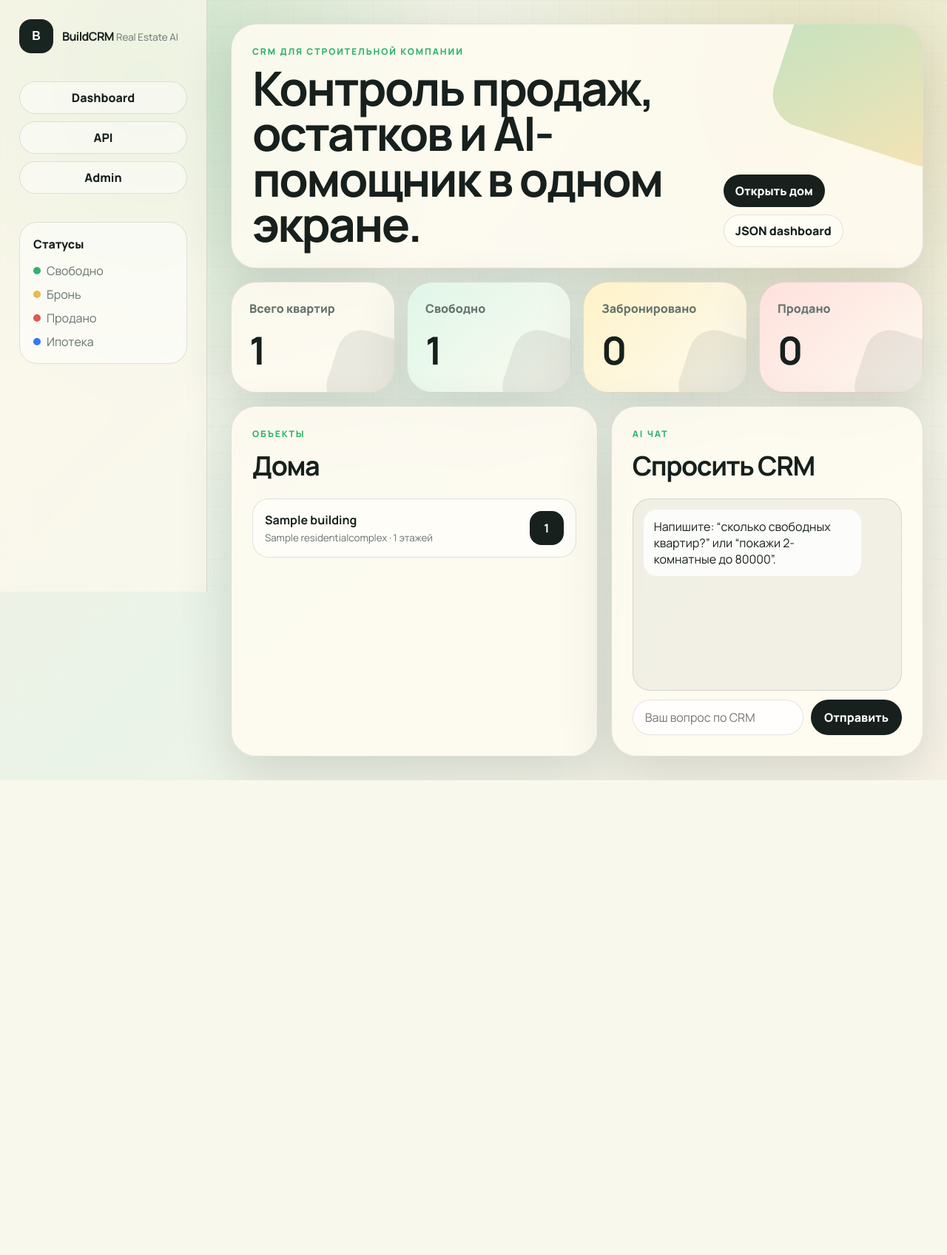
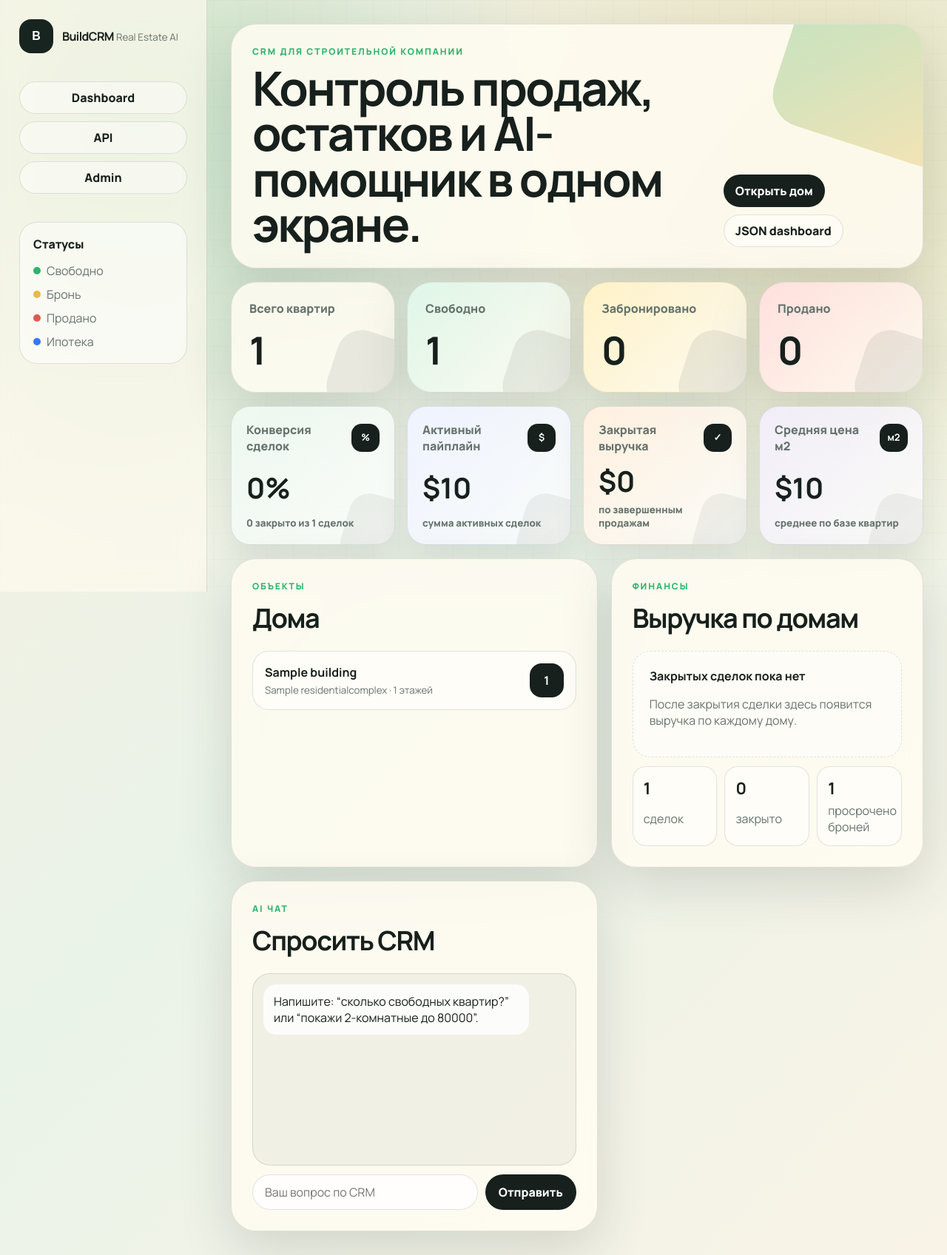
Before and after one commit to electrovenik228/BuildCRM, a Django app: page / in a window 1280 px wide. Shown: the whole page at 74% size. Before the commit the page ends 1055 px from the top, so only its background shows below. Run offline with Django 5.2, Linux system fonts and the light colour scheme; tables that the repository leaves empty hold one stand-in row (values such as "Sample post"); some web fonts are replaced.

Commit message:
first commit

```diff
--- a/crm/static/crm/app.css
+++ b/crm/static/crm/app.css
@@ -291,6 +291,88 @@ h2 {
 .kpi-card.reserved { background: linear-gradient(135deg, var(--yellow-soft), var(--panel)); }
 .kpi-card.sold { background: linear-gradient(135deg, var(--red-soft), var(--panel)); }
 
+.finance-grid {
+  display: grid;
+  grid-template-columns: repeat(4, minmax(0, 1fr));
+  gap: 16px;
+  margin-top: 18px;
+}
+
+.finance-card {
+  display: grid;
+  align-content: space-between;
+  min-height: 142px;
+  padding: 20px;
+  border: 1px solid var(--line);
+  border-radius: 26px;
+  background: rgba(255, 255, 255, 0.58);
+  box-shadow: 0 16px 42px rgba(43, 53, 47, 0.1);
+  overflow: hidden;
+  position: relative;
+}
+
+.finance-card::after {
+  content: "";
+  position: absolute;
+  right: -28px;
+  bottom: -32px;
+  width: 96px;
+  height: 96px;
+  border-radius: 28px;
+  transform: rotate(16deg);
+  background: rgba(23, 32, 28, 0.06);
+}
+
+.finance-card.conversion { background: linear-gradient(135deg, #edf8ef, rgba(255, 255, 255, 0.74)); }
+.finance-card.pipeline { background: linear-gradient(135deg, #eef3ff, rgba(255, 255, 255, 0.74)); }
+.finance-card.revenue { background: linear-gradient(135deg, #fff0df, rgba(255, 255, 255, 0.74)); }
+.finance-card.sqm { background: linear-gradient(135deg, #f1edf8, rgba(255, 255, 255, 0.74)); }
+
+.finance-topline {
+  display: flex;
+  justify-content: space-between;
+  gap: 12px;
+  align-items: center;
+  position: relative;
+  z-index: 1;
+}
+
+.finance-card span {
+  color: var(--muted);
+  font-weight: 800;
+}
+
+.finance-topline b {
+  display: grid;
+  place-items: center;
+  min-width: 38px;
+  height: 38px;
+  padding: 0 8px;
+  border-radius: 14px;
+  color: #fff;
+  font-size: 13px;
+  line-height: 1;
+  background: var(--ink);
+}
+
+.finance-card strong {
+  display: block;
+  margin-top: 18px;
+  font-size: clamp(30px, 3vw, 40px);
+  line-height: 1;
+  position: relative;
+  z-index: 1;
+}
+
+.finance-card small {
+  display: block;
+  margin-top: 10px;
+  color: var(--muted);
+  font-weight: 800;
+  position: relative;
+  z-index: 1;
+}
+
 .dashboard-grid {
   display: grid;
   grid-template-columns: minmax(0, 1.08fr) minmax(340px, 0.92fr);
@@ -347,11 +429,37 @@ h2 {
 .building-row b {
   display: grid;
   place-items: center;
-  width: 46px;
-  height: 46px;
+  min-width: 46px;
+  min-height: 46px;
+  padding: 0 10px;
   border-radius: 16px;
   background: var(--ink);
   color: #fff;
+}
+
+.metric-row {
+  cursor: default;
+}
+
+.inline-metrics {
+  display: grid;
+  grid-template-columns: repeat(3, minmax(0, 1fr));
+  gap: 10px;
+}
+
+.inline-metrics span {
+  display: grid;
+  gap: 4px;
+  padding: 14px;
+  border: 1px solid var(--line);
+  border-radius: 18px;
+  color: var(--muted);
+  background: rgba(255, 255, 255, 0.48);
+}
+
+.inline-metrics strong {
+  color: var(--ink);
+  font-size: 22px;
 }
 
 .ai-panel {
@@ -599,6 +707,10 @@ h2 {
     grid-template-columns: repeat(2, minmax(0, 1fr));
   }
 
+  .finance-grid {
+    grid-template-columns: repeat(2, minmax(0, 1fr));
+  }
+
   .dashboard-grid {
     grid-template-columns: 1fr;
   }
@@ -764,6 +876,18 @@ h2 {
     margin-top: 12px;
   }
 
+  .finance-grid {
+    grid-template-columns: 1fr;
+    gap: 10px;
+    margin-top: 12px;
+  }
+
+  .finance-card {
+    min-height: 92px;
+    padding: 16px;
+    border-radius: 22px;
+  }
+
   .kpi-card {
     min-height: 104px;
     padding: 18px;
@@ -790,6 +914,10 @@ h2 {
   }
 
   .building-stats {
+    grid-template-columns: 1fr;
+  }
+
+  .inline-metrics {
     grid-template-columns: 1fr;
   }
 
--- a/crm/static/crm/app.js
+++ b/crm/static/crm/app.js
@@ -3,6 +3,12 @@ function getCookie(name) {
   const parts = value.split(`; ${name}=`);
   if (parts.length === 2) return parts.pop().split(';').shift();
   return '';
+}
+
+function formatCurrency(value) {
+  const amount = Number(value);
+  if (!Number.isFinite(amount)) return '$0';
+  return `$${amount.toLocaleString('en-US', { maximumFractionDigits: 0 })}`;
 }
 
 function setupApartmentModal() {
@@ -25,7 +31,7 @@ function setupApartmentModal() {
       fields.floor.textContent = card.dataset.floor;
       fields.rooms.textContent = card.dataset.rooms;
       fields.area.textContent = card.dataset.area;
-      fields.price.textContent = card.dataset.price;
+      fields.price.textContent = formatCurrency(card.dataset.price);
       fields.status.textContent = card.dataset.status;
       fields.payment.textContent = card.dataset.payment;
       modal.hidden = false;
--- a/crm/templates/crm/base.html
+++ b/crm/templates/crm/base.html
@@ -8,7 +8,7 @@
   <link rel="preconnect" href="https://fonts.googleapis.com">
   <link rel="preconnect" href="https://fonts.gstatic.com" crossorigin>
   <link href="https://fonts.googleapis.com/css2?family=Manrope:wght@400;600;700;800&family=Unbounded:wght@500;700&display=swap" rel="stylesheet">
-  <link rel="stylesheet" href="{% static 'crm/app.css' %}">
+  <link rel="stylesheet" href="{% static 'crm/app.css' %}?v=dollar-ui-1">
 </head>
 <body>
   <div class="shell">
--- a/crm/templates/crm/building_detail.html
+++ b/crm/templates/crm/building_detail.html
@@ -39,6 +39,7 @@
               data-price="{{ apartment.price }}"
               data-status="{{ apartment.status }}"
               data-payment="{{ apartment.payment_type }}"
+              data-raw-price="{{ apartment.price }}"
               data-floor="{{ floor.number }}">
               <strong>{{ apartment.number }}</strong>
               <span>{{ apartment.rooms }} комн.</span>
@@ -76,5 +77,5 @@
 </div>
 {% endblock %}
 {% block scripts %}
-<script src="{% static 'crm/app.js' %}"></script>
+<script src="{% static 'crm/app.js' %}?v=dollar-ui-1"></script>
 {% endblock %}
--- a/crm/templates/crm/dashboard.html
+++ b/crm/templates/crm/dashboard.html
@@ -34,6 +34,41 @@
   </article>
 </section>
 
+<section class="finance-grid">
+  <article class="finance-card conversion reveal delay-1">
+    <div class="finance-topline">
+      <span>Конверсия сделок</span>
+      <b>%</b>
+    </div>
+    <strong>{{ financial.conversion_rate|floatformat:0 }}%</strong>
+    <small>{{ financial.closed_deals }} закрыто из {{ financial.deals_total }} сделок</small>
+  </article>
+  <article class="finance-card pipeline reveal delay-2">
+    <div class="finance-topline">
+      <span>Активный пайплайн</span>
+      <b>$</b>
+    </div>
+    <strong>${{ financial.active_pipeline|floatformat:0 }}</strong>
+    <small>сумма активных сделок</small>
+  </article>
+  <article class="finance-card revenue reveal delay-3">
+    <div class="finance-topline">
+      <span>Закрытая выручка</span>
+      <b>✓</b>
+    </div>
+    <strong>${{ financial.closed_revenue|floatformat:0 }}</strong>
+    <small>по завершенным продажам</small>
+  </article>
+  <article class="finance-card sqm reveal delay-4">
+    <div class="finance-topline">
+      <span>Средняя цена м2</span>
+      <b>м2</b>
+    </div>
+    <strong>${{ financial.average_sqm_price|floatformat:0 }}</strong>
+    <small>среднее по базе квартир</small>
+  </article>
+</section>
+
 <section class="dashboard-grid">
   <div class="panel reveal delay-2">
     <div class="section-head">
@@ -60,6 +95,36 @@
     </div>
   </div>
 
+  <div class="panel reveal delay-2">
+    <div class="section-head">
+      <div>
+        <p class="eyebrow">Финансы</p>
+        <h2>Выручка по домам</h2>
+      </div>
+    </div>
+    <div class="building-list">
+      {% for row in financial.revenue_by_building %}
+        <div class="building-row metric-row">
+          <span>
+            <strong>{{ row.building }}</strong>
+            <small>закрытые сделки</small>
+          </span>
+          <b>${{ row.revenue|floatformat:0 }}</b>
+        </div>
+      {% empty %}
+        <div class="empty-state">
+          <strong>Закрытых сделок пока нет</strong>
+          <p>После закрытия сделки здесь появится выручка по каждому дому.</p>
+        </div>
+      {% endfor %}
+      <div class="inline-metrics">
+        <span><strong>{{ financial.deals_total }}</strong> сделок</span>
+        <span><strong>{{ financial.closed_deals }}</strong> закрыто</span>
+        <span><strong>{{ financial.expired_reserved }}</strong> просрочено броней</span>
+      </div>
+    </div>
+  </div>
+
   <div class="panel ai-panel reveal delay-3">
     <div class="section-head">
       <div>
@@ -79,5 +144,5 @@
 </section>
 {% endblock %}
 {% block scripts %}
-<script src="{% static 'crm/app.js' %}"></script>
+<script src="{% static 'crm/app.js' %}?v=dollar-ui-1"></script>
 {% endblock %}
--- a/crm/urls.py
+++ b/crm/urls.py
@@ -6,6 +6,7 @@ from .views import (
     AIChatHistoryView,
     AIChatView,
     BuildingViewSet,
+    ClientNoteViewSet,
     ClientViewSet,
     DashboardView,
     DealViewSet,
@@ -19,6 +20,7 @@ router.register("buildings", BuildingViewSet, basename="building")
 router.register("floors", FloorViewSet, basename="floor")
 router.register("apartments", ApartmentViewSet, basename="apartment")
 router.register("clients", ClientViewSet, basename="client")
+router.register("client-notes", ClientNoteViewSet, basename="client-note")
 router.register("deals", DealViewSet, basename="deal")
 
 urlpatterns = [
--- a/crm/views.py
+++ b/crm/views.py
@@ -1,21 +1,27 @@
-from django.db.models import Count
+from django.db.models import Avg, Count, Sum
 from django.shortcuts import get_object_or_404, render
+from django.utils import timezone
 from rest_framework import mixins, viewsets
 from rest_framework.response import Response
 from rest_framework.views import APIView
 
-from .models import AIChatMessage, Apartment, Building, Client, Deal, Floor, ResidentialComplex
+from .models import AIChatMessage, Apartment, Building, Client, ClientNote, Deal, Floor, ResidentialComplex
 from .serializers import (
     AIChatMessageSerializer,
     AIChatRequestSerializer,
     AIChatResponseSerializer,
     ApartmentSerializer,
     BuildingSerializer,
+    ClientDetailSerializer,
+    ClientNoteSerializer,
     ClientSerializer,
     DealSerializer,
     FloorSerializer,
     ResidentialComplexSerializer,
 )
+
+
+ACTIVE_DEAL_STATUSES = [Deal.Status.LEAD, Deal.Status.IN_PROGRESS]
 
 
 class ResidentialComplexViewSet(viewsets.ModelViewSet):
@@ -53,18 +59,51 @@ class ApartmentViewSet(viewsets.ModelViewSet):
         building_id = self.request.query_params.get("building")
         floor_id = self.request.query_params.get("floor")
         status = self.request.query_params.get("status")
+        rooms = self.request.query_params.get("rooms")
+        payment_type = self.request.query_params.get("payment_type")
+        min_price = self.request.query_params.get("min_price")
+        max_price = self.request.query_params.get("max_price")
         if building_id:
             queryset = queryset.filter(building_id=building_id)
         if floor_id:
             queryset = queryset.filter(floor_id=floor_id)
         if status:
             queryset = queryset.filter(status=status)
+        if rooms:
+            queryset = queryset.filter(rooms=rooms)
+        if payment_type:
+            queryset = queryset.filter(payment_type=payment_type)
+        if min_price:
+            queryset = queryset.filter(price__gte=min_price)
+        if max_price:
+            queryset = queryset.filter(price__lte=max_price)
         return queryset
 
 
 class ClientViewSet(viewsets.ModelViewSet):
-    queryset = Client.objects.all()
     serializer_class = ClientSerializer
+
+    def get_queryset(self):
+        return Client.objects.prefetch_related("notes", "deals__apartment__building")
+
+    def get_serializer_class(self):
+        if self.action == "retrieve":
+            return ClientDetailSerializer
+        return ClientSerializer
+
+
+class ClientNoteViewSet(viewsets.ModelViewSet):
+    serializer_class = ClientNoteSerializer
+
+    def get_queryset(self):
+        queryset = ClientNote.objects.select_related("client")
+        client_id = self.request.query_params.get("client")
+        note_type = self.request.query_params.get("note_type")
+        if client_id:
+            queryset = queryset.filter(client_id=client_id)
+        if note_type:
+            queryset = queryset.filter(note_type=note_type)
+        return queryset
 
 
 class DealViewSet(mixins.CreateModelMixin, mixins.UpdateModelMixin, mixins.RetrieveModelMixin, mixins.ListModelMixin, viewsets.GenericViewSet):
@@ -86,18 +125,10 @@ class DealViewSet(mixins.CreateModelMixin, mixins.UpdateModelMixin, mixins.Retri
 
 class DashboardView(APIView):
     def get(self, request):
-        counts = dict(Apartment.objects.values_list("status").annotate(count=Count("id")))
-        return Response(
-            {
-                "total": sum(counts.values()),
-                "sold": counts.get(Apartment.Status.SOLD, 0),
-                "available": counts.get(Apartment.Status.AVAILABLE, 0),
-                "reserved": counts.get(Apartment.Status.RESERVED, 0),
-            }
-        )
+        return Response(_dashboard_payload())
 
 
-def _dashboard_counts(queryset=None):
+def _apartment_counts(queryset=None):
     queryset = queryset or Apartment.objects.all()
     counts = dict(queryset.values_list("status").annotate(count=Count("id")))
     return {
@@ -106,6 +137,48 @@ def _dashboard_counts(queryset=None):
         "available": counts.get(Apartment.Status.AVAILABLE, 0),
         "reserved": counts.get(Apartment.Status.RESERVED, 0),
     }
+
+
+def _financial_kpis():
+    deals = Deal.objects.all()
+    total_deals = deals.count()
+    closed_deals = deals.filter(status=Deal.Status.CLOSED).count()
+    active_deals = deals.filter(status__in=ACTIVE_DEAL_STATUSES)
+    apartment_value = Apartment.objects.aggregate(total_price=Sum("price"), total_area=Sum("area"))
+    total_price = apartment_value["total_price"] or 0
+    total_area = apartment_value["total_area"] or 0
+    closed_revenue = deals.filter(status=Deal.Status.CLOSED).aggregate(total=Sum("final_price"))["total"] or 0
+    active_pipeline = active_deals.aggregate(total=Sum("final_price"))["total"] or 0
+
+    revenue_by_building = [
+        {
+            "building": row["apartment__building__name"],
+            "revenue": row["revenue"] or 0,
+        }
+        for row in deals.filter(status=Deal.Status.CLOSED)
+        .values("apartment__building__name")
+        .annotate(revenue=Sum("final_price"))
+        .order_by("apartment__building__name")
+    ]
+
+    return {
+        "deals_total": total_deals,
+        "closed_deals": closed_deals,
+        "conversion_rate": round((closed_deals / total_deals) * 100, 2) if total_deals else 0,
+        "closed_revenue": closed_revenue,
+        "active_pipeline": active_pipeline,
+        "average_deal": deals.filter(status=Deal.Status.CLOSED).aggregate(avg=Avg("final_price"))["avg"] or 0,
+        "average_sqm_price": total_price / total_area if total_area else 0,
+        "expired_reserved": active_deals.filter(reserved_until__lt=timezone.now()).count(),
+        "revenue_by_building": revenue_by_building,
+    }
+
+
+def _dashboard_payload(queryset=None):
+    payload = _apartment_counts(queryset)
+    if queryset is None:
+        payload["financial"] = _financial_kpis()
+    return payload
 
 
 def dashboard_page(request):
@@ -118,7 +191,8 @@ def dashboard_page(request):
         request,
         "crm/dashboard.html",
         {
-            "dashboard": _dashboard_counts(),
+            "dashboard": _apartment_counts(),
+            "financial": _financial_kpis(),
             "buildings": buildings,
             "first_building": buildings.first(),
         },
@@ -141,7 +215,7 @@ def building_detail_page(request, pk):
         {
             "building": building,
             "floor_rows": floor_rows,
-            "dashboard": _dashboard_counts(Apartment.objects.filter(building=building)),
+            "dashboard": _apartment_counts(Apartment.objects.filter(building=building)),
         },
     )
 
```
Also changed, not shown: core/settings.py (+19 -0 lines), crm/admin.py (+9 -2 lines), crm/ai/chat.py (+102 -11 lines), crm/models.py (+32 -0 lines), crm/serializers.py (+55 -9 lines), crm/tests.py (+177 -2 lines), README.md (added), crm/migrations/0003_deal_reserved_until_alter_deal_status_clientnote.py (added).
